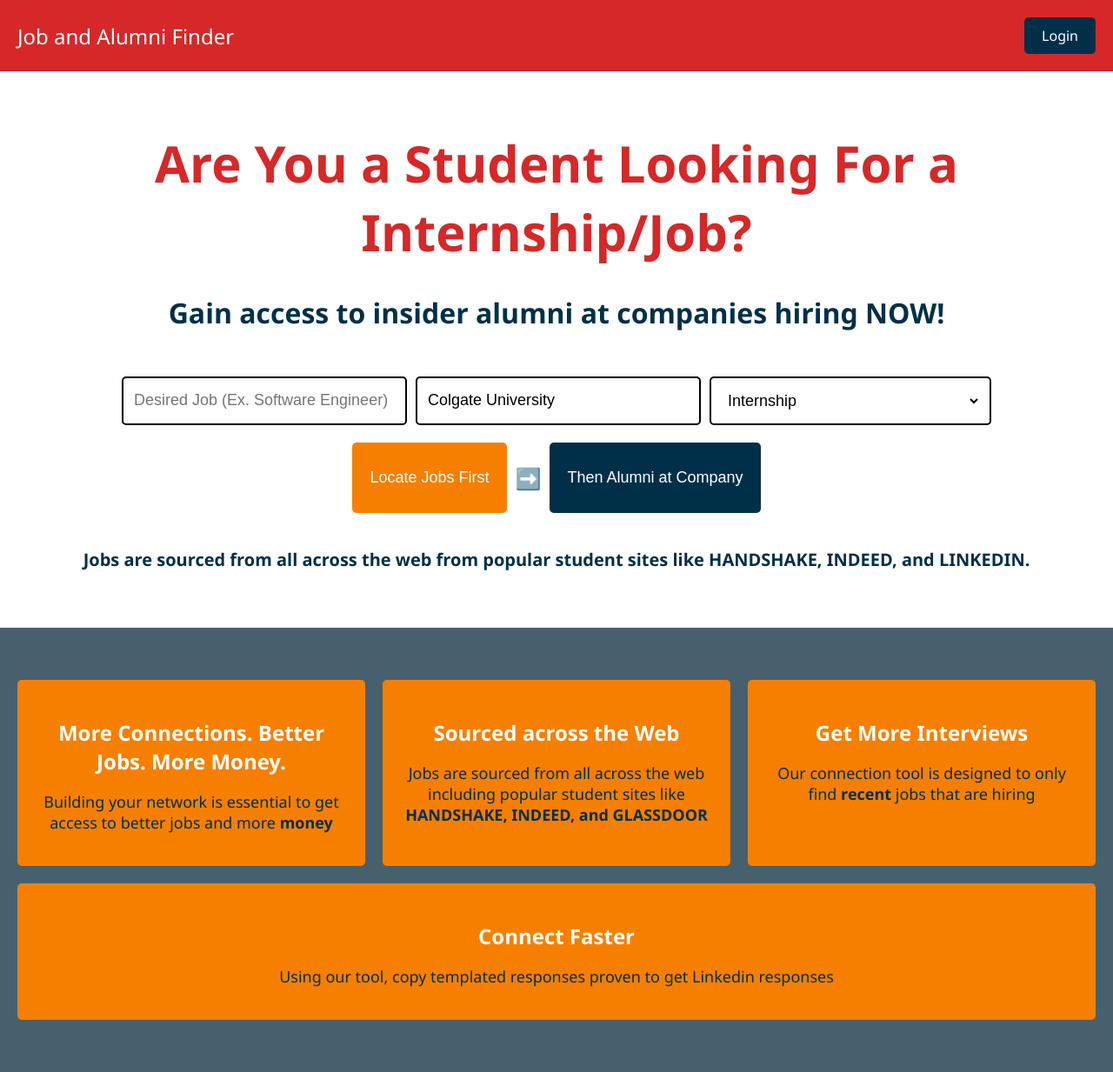
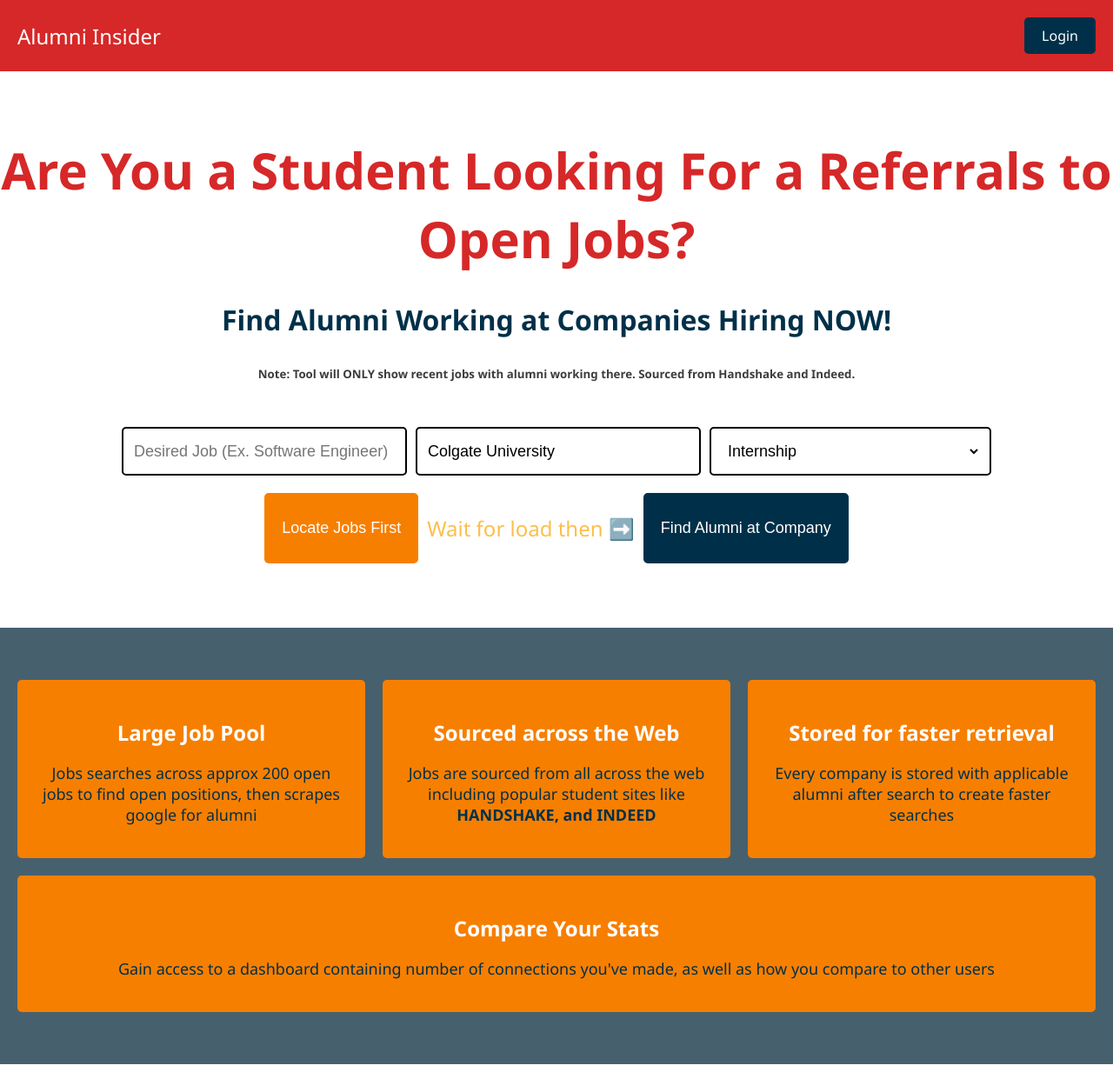
Before and after one commit to CerIsaiah/deploy-alumni, a Flask app: page / in a window 1280 px wide. Shown: the whole page at 87% size. Run offline with Flask 3, Linux system fonts and the light colour scheme.

Commit message:
wording fixes

```diff
--- a/files/templates/index.html
+++ b/files/templates/index.html
@@ -12,7 +12,7 @@
     </script>
     <meta charset="UTF-8">
     <meta name="viewport" content="width=device-width, initial-scale=1.0">
-    <title>Job and Alumni Finder</title>
+    <title>Alumni Insider</title>
     <style>
         body {
             font-family: 'Segoe UI', Tahoma, Geneva, Verdana, sans-serif;
@@ -61,7 +61,7 @@
             color: rgb(63, 59, 59);
         }
         .main-section h1 {
-            font-size: 48px;
+            font-size: 42px;
             margin: 0;
         }
         .main-section h4 {
@@ -309,12 +309,15 @@
             font-size: 40px;
             margin: 0 5px;
             }
+            .smaller-p {
+                font-size: 10px;
+            }
         }
     </style>
 </head>
 <body>
     <div class="header">
-        <div>Job and Alumni Finder</div>
+        <div>Alumni Insider</div>
         <a href="/logout" id="logout-btn" class="login-button" style="display: none;">Logout</a>
         <a href="/login" id="login-btn" class="login-button">Login</a>
     </div>
@@ -332,8 +335,9 @@
 
     <div class="main-section">
         <div class="title-description-container">
-            <h1>Are You a Student Looking For a Internship/Job?</h1>
-            <p>Gain access to insider alumni at companies hiring NOW!</p>
+            <h1>Are You a Student Looking For a Referrals to Open Jobs?</h1>
+            <p> Find Alumni Working at Companies Hiring NOW!</p>
+            <h5>Note: Tool will ONLY show <strong>recent</strong> jobs with alumni working there. Sourced from Handshake and Indeed.</p>
         </div>
         <div class="search-container" style="width: 100%; max-width: 800px;">
             <div class="search-boxes">
@@ -353,30 +357,29 @@
             </div>
             <div class="button-container">
                 <button id="find-jobs-btn">Locate Jobs First</button>
-                <p>➡️</p>
-                <button id="find-alumni-btn" disabled>Then Alumni at Company</button>
+                <p>Wait for load then ➡️</p>
+                <button id="find-alumni-btn" disabled>Find Alumni at Company</button>
             </div>
         </div>
-        <h4>Jobs are sourced from all across the web from popular student sites like HANDSHAKE, INDEED, and LINKEDIN.</h4>
     </div>
 
     <div class="benefits-section">
         <div class="benefits-container">
             <div class="benefit">
-                <h3>More Connections. Better Jobs. More Money.</h3>
-                <p>Building your network is essential to get access to better jobs and more <strong>money</strong></p>
+                <h3>Large Job Pool</h3>
+                <p>Jobs searches across approx 200 open jobs to find open positions, then scrapes google for alumni</p>
             </div>
             <div class="benefit">
                 <h3>Sourced across the Web</h3>
-                <p> Jobs are sourced from all across the web including popular student sites like <strong>HANDSHAKE, INDEED, and GLASSDOOR</strong> </p>
+                <p> Jobs are sourced from all across the web including popular student sites like <strong>HANDSHAKE, and INDEED</strong> </p>
             </div>
             <div class="benefit">
-                <h3>Get More Interviews</h3>
-                <p>Our connection tool is designed to only find <strong>recent</strong> jobs that are hiring</p>
+                <h3>Stored for faster retrieval</h3>
+                <p>Every company is stored with applicable alumni after search to create faster searches</p>
             </div>
             <div class="benefit">
-                <h3>Connect Faster</h3>
-                <p>Using our tool, copy templated responses proven to get Linkedin responses </p>
+                <h3>Compare Your Stats</h3>
+                <p>Gain access to a dashboard containing number of connections you've made, as well as how you compare to other users</p>
             </div>
         </div>
     </div>
```
Also changed, not shown: files/templates/results.html (+18 -14 lines).
